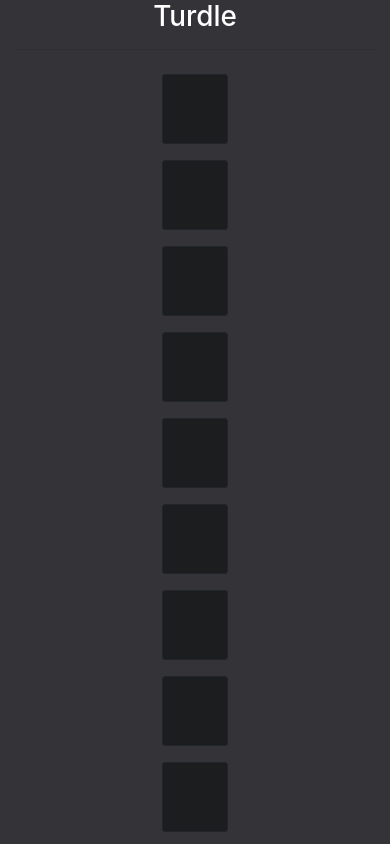
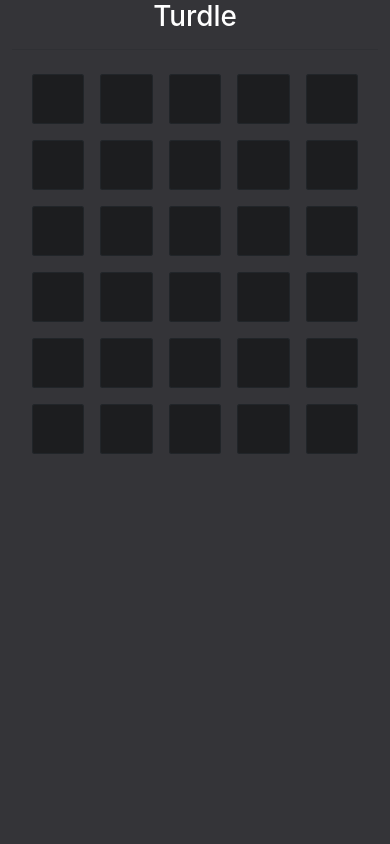
Before and after one commit to ad-world/turdle, a React (Vite) app: page / in a window 390 px wide. Shown: the top 844 px of the page. Built offline with nearby package versions, Linux system fonts and the light colour scheme.

Commit message:
Make grid more responsive

```diff
--- a/src/App.jsx
+++ b/src/App.jsx
@@ -13,8 +13,8 @@
       <Header></Header>
       <Container className="justify-content-center">
         <Row>
-          <Col xs={4}></Col>
-          <Col xs={4}>
+          <Col xs={0} md={2} lg={3} xl={4}></Col>
+          <Col xs={12} md={8} lg={6} xl={4}>
             <TurdRow></TurdRow>
             <TurdRow></TurdRow>
             <TurdRow></TurdRow>
@@ -22,7 +22,7 @@
             <TurdRow></TurdRow>
             <TurdRow></TurdRow>
           </Col>
-          <Col xs={4}></Col>
+          <Col xs={0} md={2} lg={3} xl={4}></Col>
         </Row>
       </Container>
     </div>
--- a/src/components/TurdRow/TurdRow.styles.css
+++ b/src/components/TurdRow/TurdRow.styles.css
@@ -4,3 +4,9 @@
     background-color: #1c1d1f;
     border-radius: 5%;
 }
+
+ @media (min-width: 320px) and (max-width: 767px) {
+    .cell {
+        height: 50px;
+    }
+ }
```
